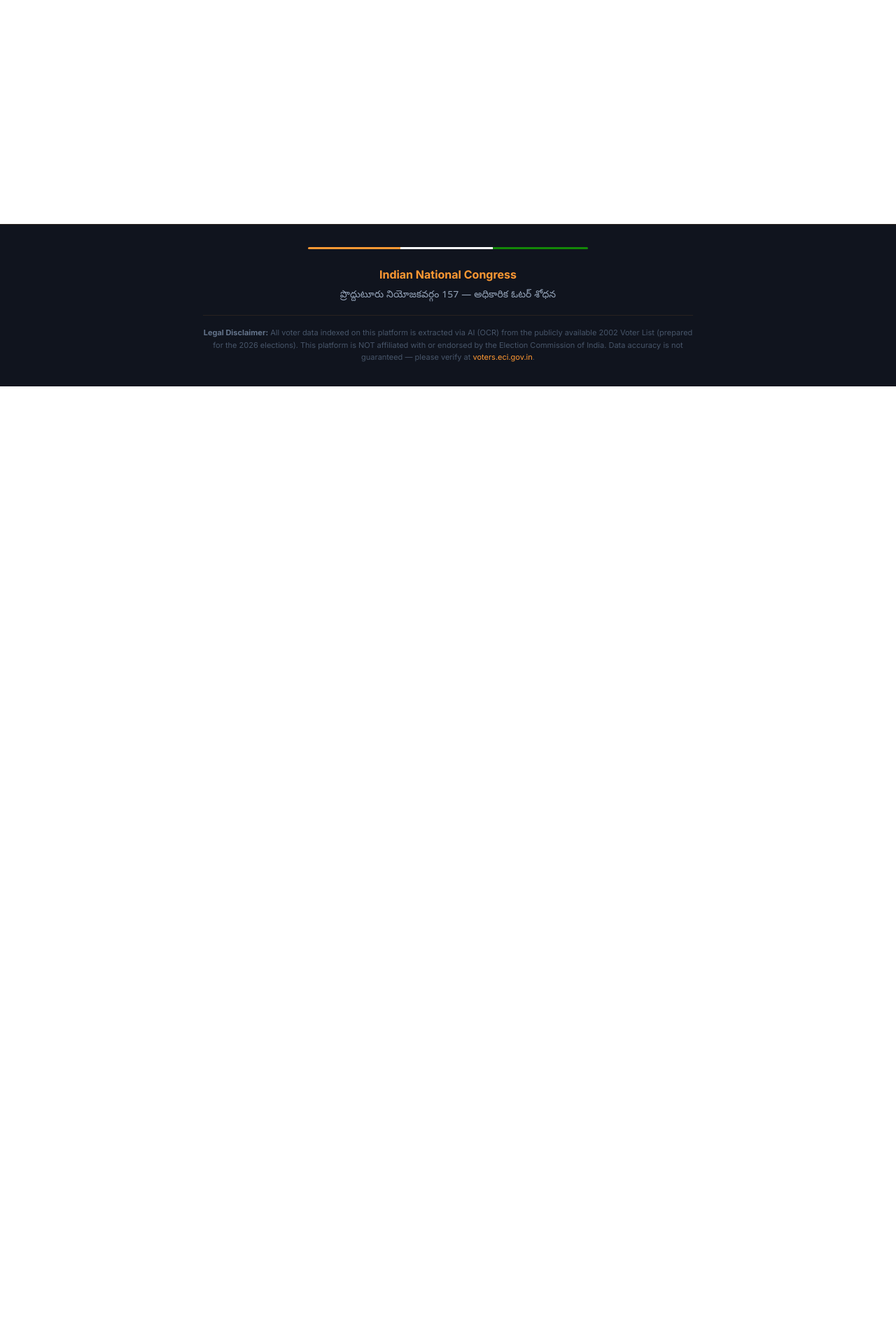
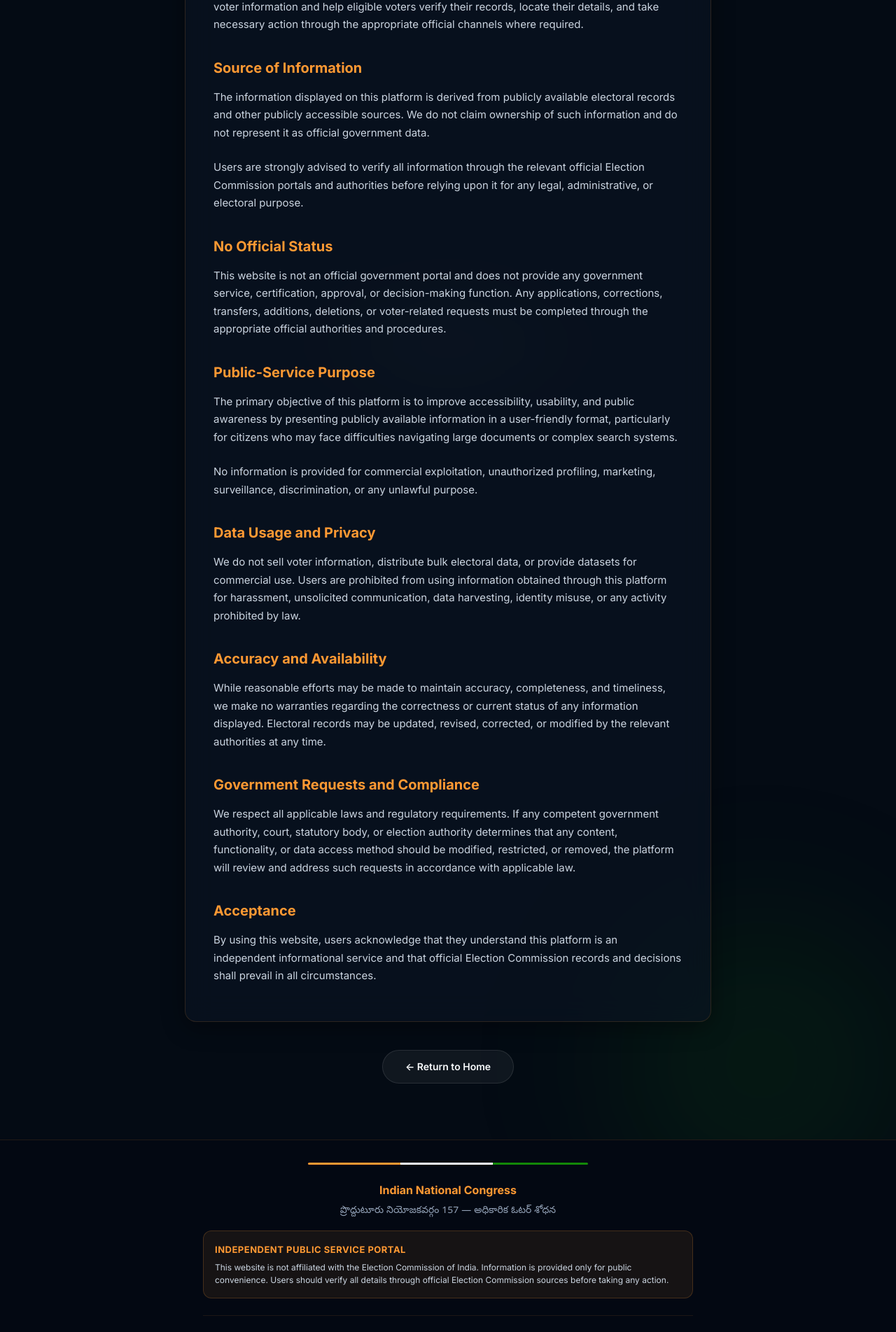
Before and after one commit to irfancongresspro-create/produttur-157-congress, a Next.js app: page /legal in a window 1280 px wide. Before the commit this address had no page. Shown: the part 480-2383 px from the top of the page at 70% size. Before the commit the page ends 1032 px from the top, so only its background shows below. Built offline with nearby package versions, Linux system fonts and the light colour scheme; a web font is replaced by a local one.

Commit message:
Add legal disclaimer page, update home page to mention 2002 list, and add prominent legal notice to footer

```diff
--- a/src/app/layout.tsx
+++ b/src/app/layout.tsx
@@ -137,7 +137,20 @@
           ప్రొద్దుటూరు నియోజకవర్గం 157 — అధికారిక ఓటర్ శోధన
         </div>
 
+        <div style={{ padding: '16px', background: 'rgba(255,153,51,0.08)', border: '1px solid rgba(255,153,51,0.2)', borderRadius: 12, marginBottom: 24, textAlign: 'left' }}>
+          <strong style={{ color: '#FF9933', display: 'block', marginBottom: 6, fontSize: 13, textTransform: 'uppercase', letterSpacing: 0.5 }}>Independent Public Service Portal</strong>
+          <p style={{ fontSize: 12, color: '#cbd5e1', lineHeight: 1.5, margin: 0 }}>
+            This website is not affiliated with the Election Commission of India. Information is provided only for public convenience. Users should verify all details through official Election Commission sources before taking any action.
+          </p>
+        </div>
+
         <div style={{ height: 1, background: 'rgba(255,153,51,0.1)', margin: '16px 0' }} />
+
+        <div style={{ marginBottom: 16 }}>
+          <a href="/legal" style={{ color: '#f8fafc', fontSize: 13, fontWeight: 600, textDecoration: 'underline', textUnderlineOffset: 4 }}>
+            Read Full Legal Disclaimer & Privacy Policy
+          </a>
+        </div>
 
         <p style={{ fontSize: 11, color: '#475569', lineHeight: 1.6 }}>
           <strong style={{ color: '#64748b' }}>Legal Disclaimer:</strong> All voter data indexed on this platform is extracted via AI (OCR) from the publicly available 2002 Voter List (prepared for the 2026 elections). This platform is NOT affiliated with or endorsed by the Election Commission of India. Data accuracy is not guaranteed — please verify at{' '}
--- /dev/null
+++ b/src/app/legal/page.tsx
@@ -0,0 +1,92 @@
+import { Metadata } from 'next'
+
+export const metadata: Metadata = {
+  title: 'Legal Disclaimer | Produttur 157 Congress Voter Search',
+  description: 'Legal disclaimer and terms of use for the independent public-service platform checkSIR.com.',
+}
+
+export default function LegalPage() {
+  return (
+    <div className="congress-background" style={{ minHeight: '100vh', paddingTop: 80, paddingBottom: 80 }}>
+      <div className="congress-white-glow" />
+
+      <div style={{ maxWidth: 800, margin: '0 auto', padding: '0 24px', position: 'relative', zIndex: 1 }}>
+        <h1 style={{ fontSize: 32, fontWeight: 900, color: '#f8fafc', marginBottom: 32, textAlign: 'center' }}>
+          Disclaimer & Legal Information
+        </h1>
+
+        <div className="card-glass" style={{ padding: '40px', color: '#cbd5e1', lineHeight: 1.7, fontSize: 15 }}>
+
+          <h2 style={{ fontSize: 20, color: '#FF9933', fontWeight: 700, marginBottom: 12 }}>Disclaimer</h2>
+          <p style={{ marginBottom: 24 }}>
+            This platform is an independent public-service platform and is not affiliated with, endorsed by, authorized by, or operated by the Election Commission of India, any State Election Commission, or any government department.
+          </p>
+          <p style={{ marginBottom: 24 }}>
+            The purpose of this platform is to help citizens conveniently search and locate voter-related information that is already publicly available through official electoral roll publications and other publicly accessible sources.
+          </p>
+          <p style={{ marginBottom: 32 }}>
+            This website has been created solely as a citizen-assistance initiative to simplify access to voter information and help eligible voters verify their records, locate their details, and take necessary action through the appropriate official channels where required.
+          </p>
+
+          <h2 style={{ fontSize: 20, color: '#FF9933', fontWeight: 700, marginBottom: 12 }}>Source of Information</h2>
+          <p style={{ marginBottom: 24 }}>
+            The information displayed on this platform is derived from publicly available electoral records and other publicly accessible sources. We do not claim ownership of such information and do not represent it as official government data.
+          </p>
+          <p style={{ marginBottom: 32 }}>
+            Users are strongly advised to verify all information through the relevant official Election Commission portals and authorities before relying upon it for any legal, administrative, or electoral purpose.
+          </p>
+
+          <h2 style={{ fontSize: 20, color: '#FF9933', fontWeight: 700, marginBottom: 12 }}>No Official Status</h2>
+          <p style={{ marginBottom: 32 }}>
+            This website is not an official government portal and does not provide any government service, certification, approval, or decision-making function. Any applications, corrections, transfers, additions, deletions, or voter-related requests must be completed through the appropriate official authorities and procedures.
+          </p>
+
+          <h2 style={{ fontSize: 20, color: '#FF9933', fontWeight: 700, marginBottom: 12 }}>Public-Service Purpose</h2>
+          <p style={{ marginBottom: 24 }}>
+            The primary objective of this platform is to improve accessibility, usability, and public awareness by presenting publicly available information in a user-friendly format, particularly for citizens who may face difficulties navigating large documents or complex search systems.
+          </p>
+          <p style={{ marginBottom: 32 }}>
+            No information is provided for commercial exploitation, unauthorized profiling, marketing, surveillance, discrimination, or any unlawful purpose.
+          </p>
+
+          <h2 style={{ fontSize: 20, color: '#FF9933', fontWeight: 700, marginBottom: 12 }}>Data Usage and Privacy</h2>
+          <p style={{ marginBottom: 32 }}>
+            We do not sell voter information, distribute bulk electoral data, or provide datasets for commercial use. Users are prohibited from using information obtained through this platform for harassment, unsolicited communication, data harvesting, identity misuse, or any activity prohibited by law.
+          </p>
+
+          <h2 style={{ fontSize: 20, color: '#FF9933', fontWeight: 700, marginBottom: 12 }}>Accuracy and Availability</h2>
+          <p style={{ marginBottom: 32 }}>
+            While reasonable efforts may be made to maintain accuracy, completeness, and timeliness, we make no warranties regarding the correctness or current status of any information displayed. Electoral records may be updated, revised, corrected, or modified by the relevant authorities at any time.
+          </p>
+
+          <h2 style={{ fontSize: 20, color: '#FF9933', fontWeight: 700, marginBottom: 12 }}>Government Requests and Compliance</h2>
+          <p style={{ marginBottom: 32 }}>
+            We respect all applicable laws and regulatory requirements. If any competent government authority, court, statutory body, or election authority determines that any content, functionality, or data access method should be modified, restricted, or removed, the platform will review and address such requests in accordance with applicable law.
+          </p>
+
+          <h2 style={{ fontSize: 20, color: '#FF9933', fontWeight: 700, marginBottom: 12 }}>Acceptance</h2>
+          <p style={{ marginBottom: 12 }}>
+            By using this website, users acknowledge that they understand this platform is an independent informational service and that official Election Commission records and decisions shall prevail in all circumstances.
+          </p>
+        </div>
+
+        <div style={{ textAlign: 'center', marginTop: 40 }}>
+          <a href="/" style={{
+            display: 'inline-block',
+            padding: '12px 32px',
+            background: 'rgba(255,255,255,0.05)',
+            border: '1px solid rgba(255,255,255,0.1)',
+            borderRadius: 100,
+            color: '#f8fafc',
+            textDecoration: 'none',
+            fontSize: 14,
+            fontWeight: 600,
+            transition: 'all 0.2s',
+          }}>
+            ← Return to Home
+          </a>
+        </div>
+      </div>
+    </div>
+  )
+}
--- a/src/app/page.tsx
+++ b/src/app/page.tsx
@@ -26,7 +26,7 @@
               <div className="inc-tricolor-g" />
             </div>
             <span style={{ fontSize: 12, fontWeight: 700, letterSpacing: '2px', textTransform: 'uppercase', color: '#94a3b8' }}>
-              Voter Search Engine
+              Voter Search Engine — <span style={{ color: '#FF9933' }}>2002 Voter List for SIR 2026</span>
             </span>
           </div>
 
```
